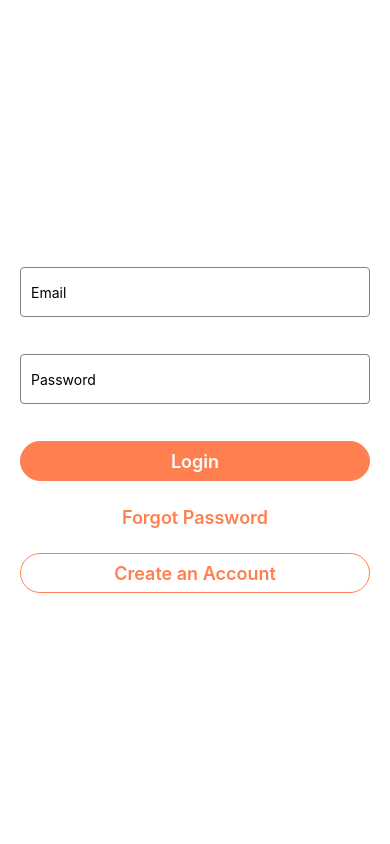
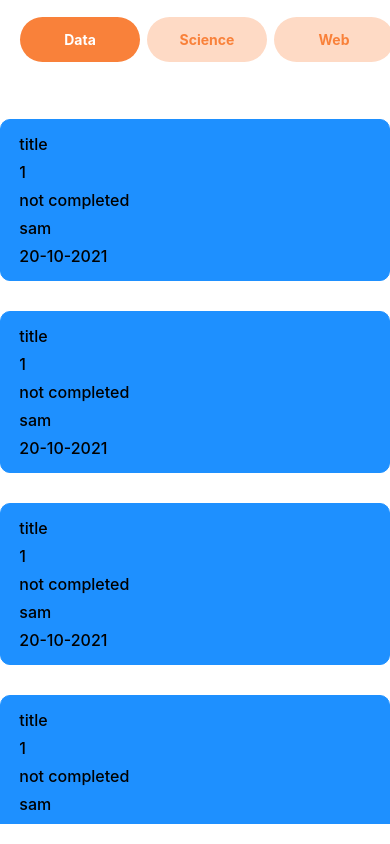
Before and after one commit to Samlogy/task-scheduler, a React Native app: screen /Home in a window 390 px wide. Built offline with nearby package versions, Linux system fonts and the light colour scheme.

Commit message:
add: filter to home screen

```diff
--- a/App.js
+++ b/App.js
@@ -1,26 +1,162 @@
 import React from 'react';
-import { Text, View, StyleSheet, TextInput, Button, Alert, TouchableOpacity } from "react-native";
+import { Text, View, StyleSheet, TextInput, Button, Alert, TouchableOpacity, ScrollView, Dimensions, Image, TouchableHighlight } from "react-native";
 import { useFonts } from "expo-font";
 
-import { ResetPassword, Home, Notifications, Settings, About, EditProfil } from "./views";
+import { ResetPassword, Home, Notifications, Settings, About, EditProfil, } from "./views";
 import SettingsStack from "./navigation/SettingsStack";
 import AuthStack from "./navigation/AuthStack";
 import HomeStack from "./navigation/HomeStack";
+import { globalStyles } from './styles';
+import { CustomSwitch, CustomButton } from './components';
+import { COLORS } from "./constants"
 
 // import Navigation from "./navigation"
 
+import { Entypo } from '@expo/vector-icons';
 
 
+const {width} = Dimensions.get('screen');
+const cardWidth = width / 2 - 20;
+const filters = [
+  {label: "Data", value: "data"},
+  {label: "Science", value: "science"},
+  {label: "Web", value: "web"},
+  {label: "Front", value: "front"},
+  {label: "Back", value: "back"},
+];
+
 export default function App() {
+
+
   return (
-    <AuthStack />
+    <Home />
+  )
+};
+
+const Filter = ({ filters }) => {
+  const [selectedFilter, setSelectedFilter] = React.useState(0);
+
+  const onFilter = (index, value) => {
+    setSelectedFilter(index);
+    console.log('Filter: ', value);
+  };
+
+  return (
+    <ScrollView horizontal showsHorizontalScrollIndicator={false}
+      contentContainerStyle={style.filterListContainer}>
+      {filters.map((filter, idx) => (
+        <TouchableOpacity key={idx} activeOpacity={0.8}
+          onPress={() => onFilter(idx, filter.value)}>
+          <View style={{
+              backgroundColor:
+                selectedFilter === idx
+                  ? COLORS.primary
+                  : COLORS.secondary,
+              ...style.listBtn,
+            }}>
+            <Text style={{
+                fontWeight: 'bold',
+                marginHorizontal: 10,
+                color:
+                  selectedFilter === idx
+                    ? COLORS.white
+                    : COLORS.primary,
+              }}>
+              {filter.label}
+            </Text>
+          </View>
+        </TouchableOpacity>
+      ))}
+    </ScrollView>
   );
 };
 
-
-      {/* <FilterContainer filterList={["data", "science", "web", "front", "back"]} /> */}
-      {/* <AuthForm /> */}
-      {/* <Task /> */}
-      {/* <NavBar /> */}
-      {/* <TaskForm /> */}
-      {/* <Settings /> */}
+const style = StyleSheet.create({
+  container: {
+    flex: 1,
+    paddingVertical: 35,
+    paddingHorizontal: 0
+  },
+  title: {
+    fontSize: 24,
+    fontWeight: 'bold',
+  },
+  caption: {
+    fontSize: 14,
+    lineHeight: 14,
+    fontWeight: '500',
+  },
+  userInfoSection: {
+    paddingHorizontal: 30,
+    marginBottom: 25,
+  },
+  row: {
+    flexDirection: 'row',
+    marginBottom: 10,
+  },
+  header: {
+    marginTop: 20,
+    flexDirection: 'row',
+    justifyContent: 'space-between',
+    paddingHorizontal: 20,
+  },
+  inputContainer: {
+    flex: 1,
+    height: 50,
+    borderRadius: 10,
+    flexDirection: 'row',
+    backgroundColor: COLORS.light,
+    alignItems: 'center',
+    paddingHorizontal: 20,
+  },
+  sortBtn: {
+    width: 50,
+    height: 50,
+    marginLeft: 10,
+    backgroundColor: COLORS.primary,
+    borderRadius: 10,
+    justifyContent: 'center',
+    alignItems: 'center',
+  },
+  filterListContainer: {
+    paddingVertical: 30,
+    alignItems: 'center',
+    paddingHorizontal: 20,
+  },
+  listBtn: {
+    height: 45,
+    width: 120,
+    justifyContent: "center",
+    marginRight: 7,
+    borderRadius: 30,
+    alignItems: 'center',
+    paddingHorizontal: 5,
+    flexDirection: 'row',
+  },
+  listBtnImgCon: {
+    height: 35,
+    width: 35,
+    backgroundColor: COLORS.white,
+    borderRadius: 30,
+    justifyContent: 'center',
+    alignItems: 'center',
+  },
+  card: {
+    height: 220,
+    width: cardWidth,
+    marginHorizontal: 10,
+    marginBottom: 20,
+    marginTop: 50,
+    borderRadius: 15,
+    elevation: 13,
+    backgroundColor: COLORS.white,
+  },
+  addToCartBtn: {
+    height: 30,
+    width: 30,
+    borderRadius: 20,
+    backgroundColor: COLORS.primary,
+    justifyContent: 'center',
+    alignItems: 'center',
+  },
+});
--- /dev/null
+++ b/components/Filter.jsx
@@ -0,0 +1,69 @@
+import React from "react";
+import { StyleSheet, View, ScrollView, Dimensions, Text, TouchableOpacity, FlatList  } from "react-native";
+
+import { COLORS } from "../constants";
+
+const Filter = ({ filters }) => {
+    const [selectedFilter, setSelectedFilter] = React.useState(0);
+
+    const onFilter = (index, value) => {
+      setSelectedFilter(index);
+      console.log('Filter: ', value);
+    };
+
+    return (
+      <ScrollView horizontal showsHorizontalScrollIndicator={false}
+        contentContainerStyle={style.filterListContainer}>
+        {filters.map((filter, idx) => (
+          <TouchableOpacity key={idx} activeOpacity={0.8}
+            onPress={() => onFilter(idx, filter.value)}>
+            <View style={{
+                backgroundColor:
+                  selectedFilter === idx
+                    ? COLORS.primary
+                    : COLORS.secondary,
+                ...style.listBtn,
+              }}>
+              <Text style={{
+                  fontWeight: 'bold',
+                  marginHorizontal: 10,
+                  color:
+                    selectedFilter === idx
+                      ? COLORS.white
+                      : COLORS.primary,
+                }}>
+                {filter.label}
+              </Text>
+            </View>
+          </TouchableOpacity>
+        ))}
+      </ScrollView>
+    );
+};
+
+
+const style = StyleSheet.create({
+    container: {
+      flex: 1,
+      paddingVertical: 35,
+      paddingHorizontal: 0
+    },
+    filterListContainer: {
+      paddingVertical: 30,
+      alignItems: 'center',
+      paddingHorizontal: 20,
+    },
+    listBtn: {
+      height: 45,
+      width: 120,
+      justifyContent: "center",
+      marginRight: 7,
+      borderRadius: 30,
+      alignItems: 'center',
+      paddingHorizontal: 5,
+      flexDirection: 'row',
+    },
+});
+
+
+export default Filter;
--- a/components/FilterContainer.jsx
+++ /dev/null
@@ -1,38 +0,0 @@
-import React from "react";
-import { StyleSheet, View } from "react-native";
-
-const Filter = ({ filterName }) => {
-    return(
-        <View style={styles.filter}>
-            {filterName}
-        </View>
-    )
-}
-
-const FilterContainer = ({ filterList }) => {
-    return(
-        <View style={styles.filterContainer}>
-            { filterList.map(el => <Filter filterName={el} />) }
-        </View>
-    )
-}
-
-const styles = StyleSheet.create({
-    filterContainer: {
-        display: "flex",
-        flexDirection: "row",
-        justifyContent: "center"
-    },
-    filter: {
-        fontSize: 16,
-        fontWeight: "400",
-        padding: 4,
-        borderRadius: 4,
-        backgroundColor: "lightgray",
-        textAlign: "center",
-        margin: 5
-    },
-});
-
-
-export default FilterContainer;
--- a/components/index.js
+++ b/components/index.js
@@ -1,5 +1,5 @@
 export { default as Task} from "./Task.jsx";
-export { default as FilterContainer} from "./FilterContainer.jsx";
+export { default as Filter} from "./Filter.jsx";
 
 export { default as Input} from "./Input.jsx";
 export { default as CustomButton} from "./CustomButton.jsx";
--- /dev/null
+++ b/constants.js
@@ -0,0 +1,8 @@
+export const COLORS = {
+    white: '#FFF',
+    dark: '#000',
+    primary: '#F9813A',
+    secondary: '#fedac5',
+    light: '#E5E5E5',
+    grey: '#908e8c',
+};
--- a/views/Home.jsx
+++ b/views/Home.jsx
@@ -1,7 +1,18 @@
 import React, {useState, useEffect} from "react";
-import { SafeAreaView, StyleSheet, ScrollView, TextInput, Button, Text, View } from "react-native";
+import { StyleSheet, ScrollView, Dimensions, SafeAreaView } from "react-native";
 
-import { Task, FilterContainer } from "../components";
+import { Task, Filter } from "../components";
+
+const {width} = Dimensions.get('screen');
+const cardWidth = width / 2 - 20;
+
+const filters = [
+  {label: "Data", value: "data"},
+  {label: "Science", value: "science"},
+  {label: "Web", value: "web"},
+  {label: "Front", value: "front"},
+  {label: "Back", value: "back"},
+];
 
 const data = [
   {
@@ -45,7 +56,6 @@ const data = [
     createdAt: "20-10-2021"
   },
 ];
-const filterList = ["data", "science", "web", "front", "back", "data", "science", "web", "front", "back", "data", "science", "web", "front", "back"];
 
 const Home = ({ navigation }) => {
   const [tasks, setTasks] = useState(data || []);
@@ -54,13 +64,13 @@ const Home = ({ navigation }) => {
         console.log('load personal data from api')
     };
 
-    useEffect(() => {
-        onLoad();
-    }, []);
+    // useEffect(() => {
+    //     onLoad();
+    // }, []);
 
   return (
     <SafeAreaView style={styles.container}>
-      <FilterContainer filterList={filterList} />
+      <Filter filters={filters} />
 
       <ScrollView style={styles.tasks} >
         { tasks.map((task) => <Task data={task} onPress={() => navigation.navigate('TaskDetails', data[1])} />) }
```
Also changed, not shown: assets/aa.png (added).
